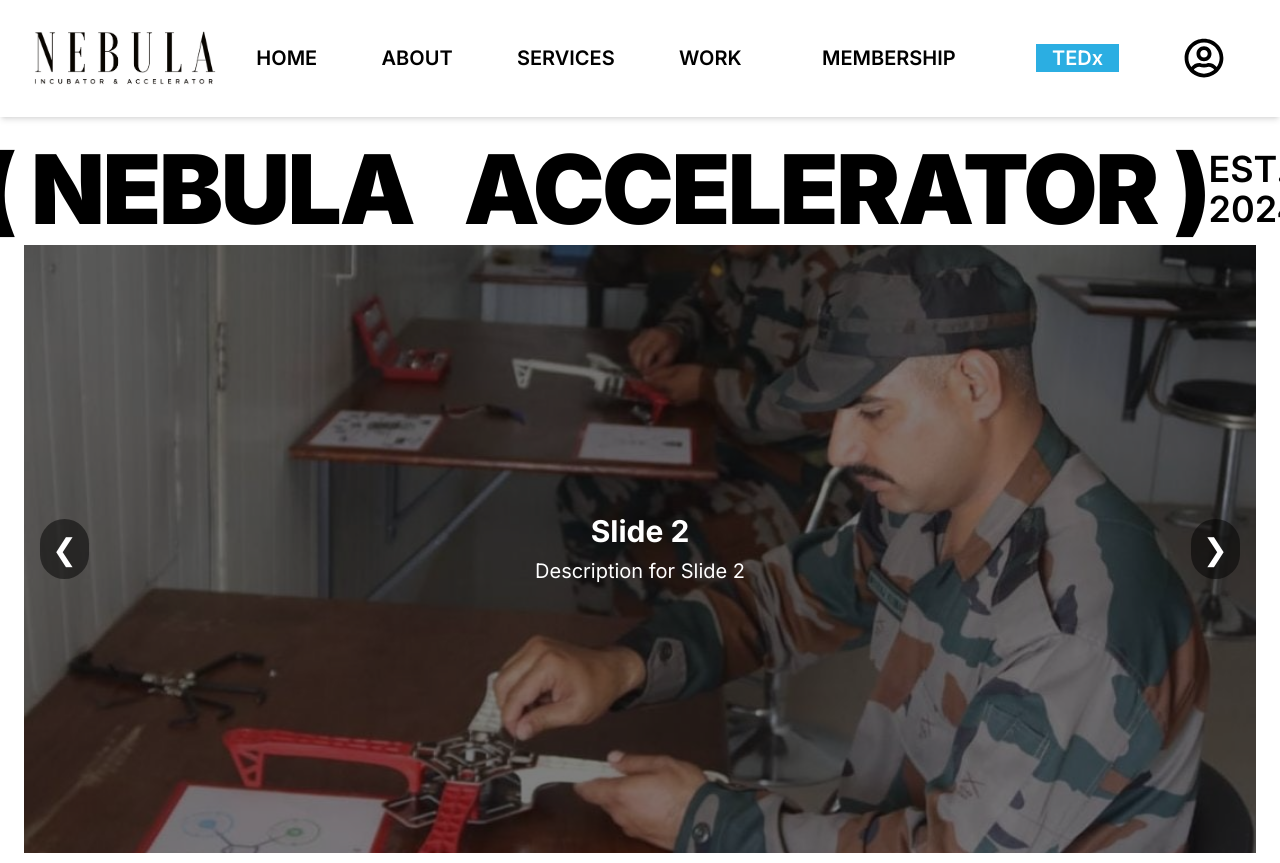
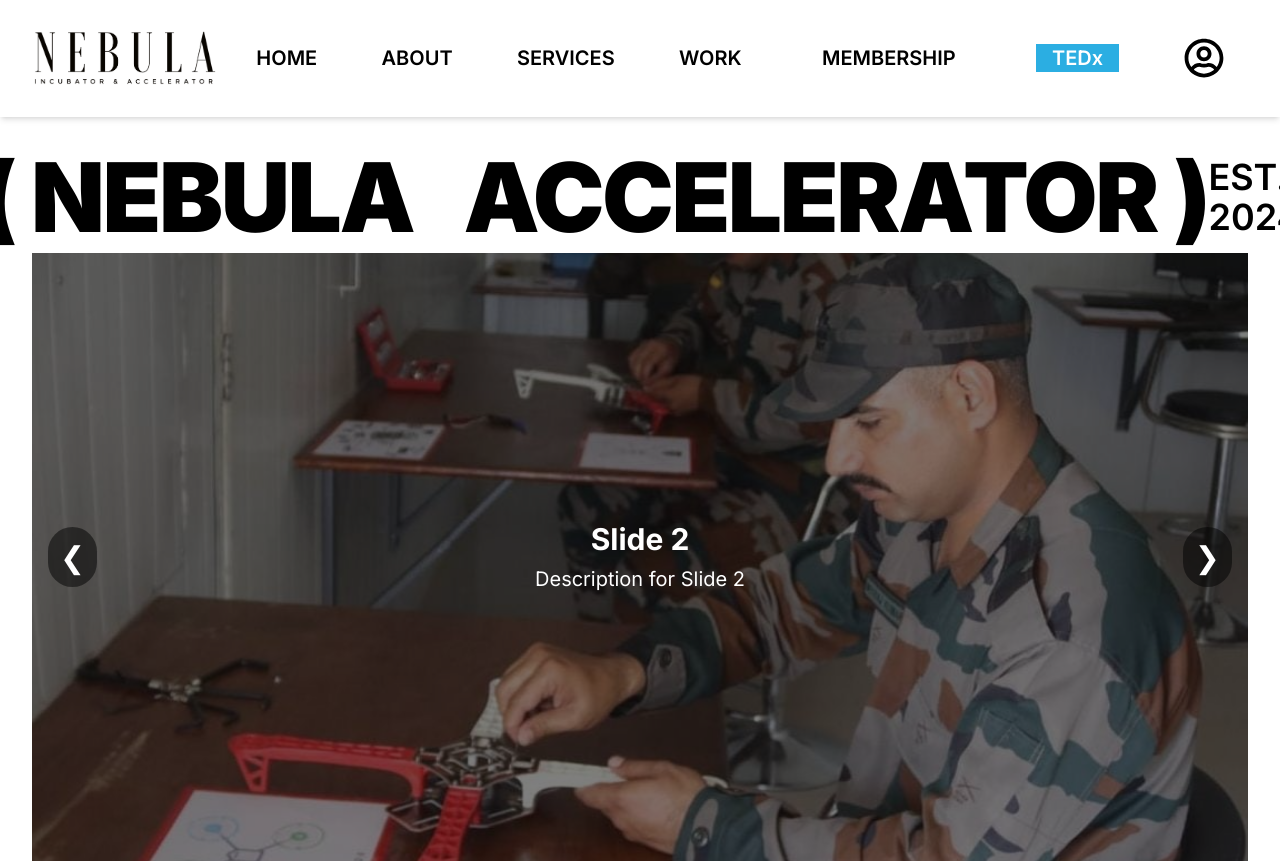
Before and after one commit to ANUXR4G/Nebula-Accelerator, a Next.js app: page / in a window 1280 px wide. Shown: the top 863 px of the page. Built offline with nearby package versions, Linux system fonts and the light colour scheme.

Commit message:
Initial Commit

```diff
--- a/src/app/heroslider.jsx
+++ b/src/app/heroslider.jsx
@@ -30,7 +30,7 @@
   }, []);
 
   return (
-    <div className="p-6">
+    <div className="p-8">
       <div className="flex flex-row items-center justify-center bg-white text-nowrap mb-2">
         <h1 className="text-black font-black text-center text-2xl 2xl:text-9xl sm:text-6xl md:text-5xl xl:text-8xl leading-none tracking-tight">
           ( NEBULA &nbsp; ACCELERATOR )
```
